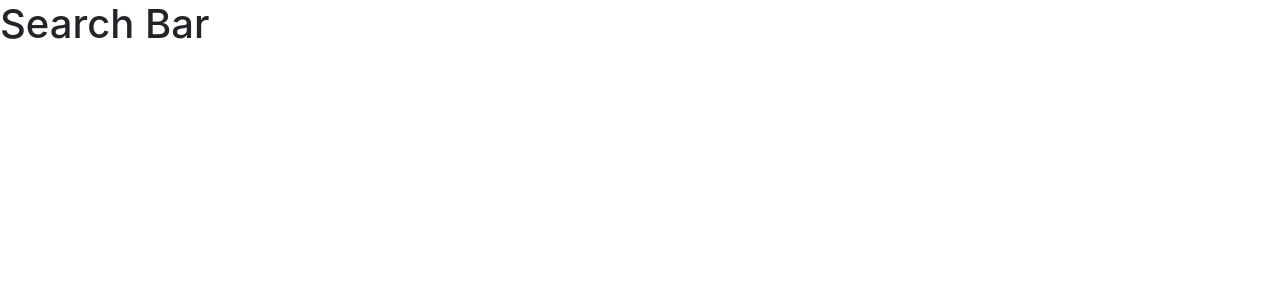
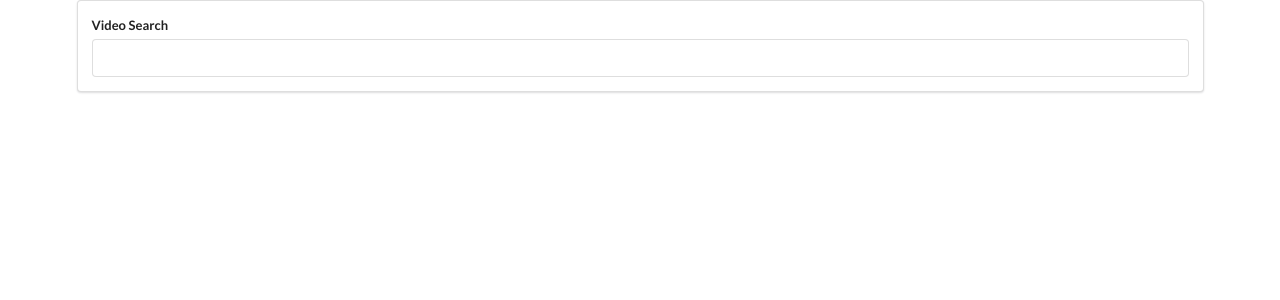
Before and after one commit to tobsirl/react-videos, a React (Create React App) app: page / in a window 1280 px wide. Shown: the top 300 px of the page. Built offline with nearby package versions, Linux system fonts and the light colour scheme.

Commit message:
Added state to the SearchBar component + onChangeInput function

```diff
--- a/public/index.html
+++ b/public/index.html
@@ -10,9 +10,7 @@
     <meta name="theme-color" content="#000000" />
     <link
       rel="stylesheet"
-      href="https://maxcdn.bootstrapcdn.com/bootstrap/4.0.0/css/bootstrap.min.css"
-      integrity="sha384-Gn5384xqQ1aoWXA+058RXPxPg6fy4IWvTNh0E263XmFcJlSAwiGgFAW/dAiS6JXm"
-      crossorigin="anonymous"
+      href="https://cdnjs.cloudflare.com/ajax/libs/semantic-ui/2.4.1/semantic.min.css"
     />
     <!--
       manifest.json provides metadata used when your web app is installed on a
--- a/src/components/App.js
+++ b/src/components/App.js
@@ -5,7 +5,7 @@
 class App extends Component {
   render() {
     return (
-      <div>
+      <div className="ui container">
         <SearchBar />
       </div>
     );
--- a/src/components/SearchBar.js
+++ b/src/components/SearchBar.js
@@ -1,10 +1,28 @@
 import React, { Component } from 'react';
 
 class SearchBar extends Component {
+  state = {
+    term: ''
+  };
+
+  onChangeInput = event => {
+    this.setState({ term: event.target.value });
+    console.log(this.state.term);
+  };
+
   render() {
     return (
-      <div>
-        <h1>Search Bar</h1>
+      <div className="search-bar ui segment">
+        <form className="ui form">
+          <div className="field">
+            <label>Video Search</label>
+            <input
+              type="text"
+              value={this.state.term}
+              onChange={this.onChangeInput}
+            />
+          </div>
+        </form>
       </div>
     );
   }
```
